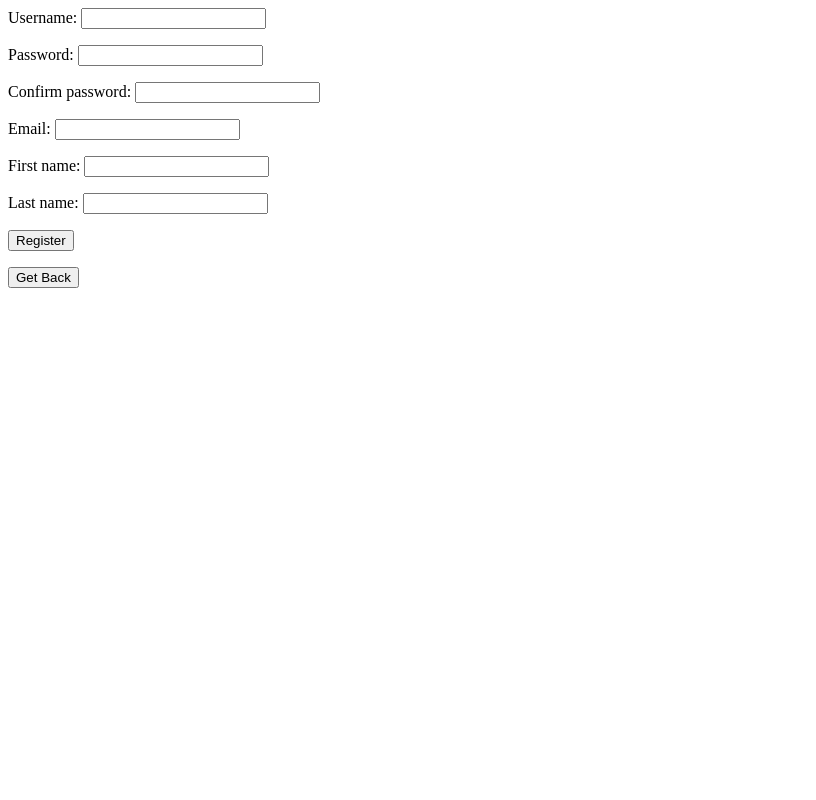
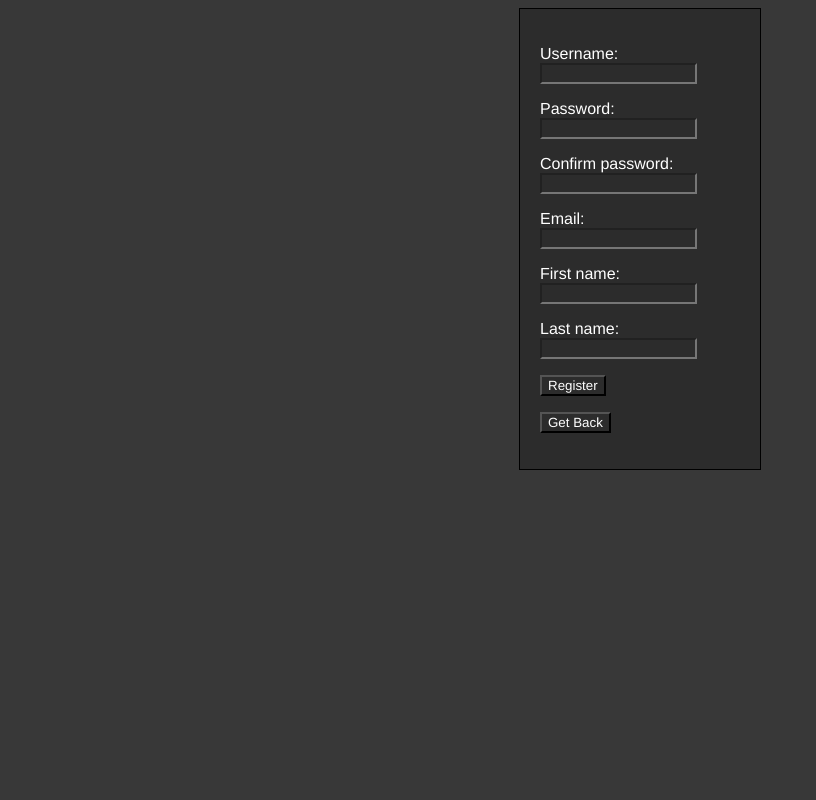
Before and after one commit to berkberaozer/commsproject, a Django app: page /base/register in a window 1280 px wide. Shown: the whole page, without its empty margins (0-816 px from the left). Run offline with Django 5.2, Linux system fonts and the light colour scheme.

Commit message:
Worst UI design for login and register pages.

```diff
--- /dev/null
+++ b/base/static/base/login.css
@@ -0,0 +1,23 @@
+* {
+    background-color: #383838;
+    color: white;
+    font-family: 'Helvetica', 'Arial', sans-serif;
+}
+
+* * {
+
+}
+
+.container {
+    width: 200px;
+    border: 1px solid black;
+    background-color: #2c2c2c;
+    align-content: center;
+    padding: 20px;
+    margin: auto auto;
+}
+
+.container * {
+    background-color: #2c2c2c;
+
+}
--- a/base/templates/base/index.html
+++ b/base/templates/base/index.html
@@ -1,6 +1,6 @@
 {% load static %}
 <script src="https://ajax.googleapis.com/ajax/libs/jquery/3.7.1/jquery.min.js" type="text/javascript"></script>
-<link rel="stylesheet" href="{% static 'base/style.css' %}">
+<link rel="stylesheet" href="{% static 'base/index.css' %}">
 
 <body>
     <div class="sidebar">
--- a/base/templates/registration/register.html
+++ b/base/templates/registration/register.html
@@ -1,8 +1,18 @@
+{% load static %}
+
+<head>
+    <title>Register</title>
+    <link rel="stylesheet" href="{% static 'base/login.css' %}">
+</head>
+<body>
+<div class="container">
     <form method="post">
-        {% csrf_token %}
-        {{ form.as_p }}
-        <button type="submit">Register</button>
+    {% csrf_token %}
+    {{ form.as_p }}
+    <button type="submit">Register</button>
     </form>
     <form action="../../auth/login">
         <button type="submit">Get Back</button>
     </form>
+</div>
+</body>
```
Also changed, not shown: base/templates/registration/login.html (+5 -4 lines), base/static/base/index.css (renamed from base/static/base/style.css).
